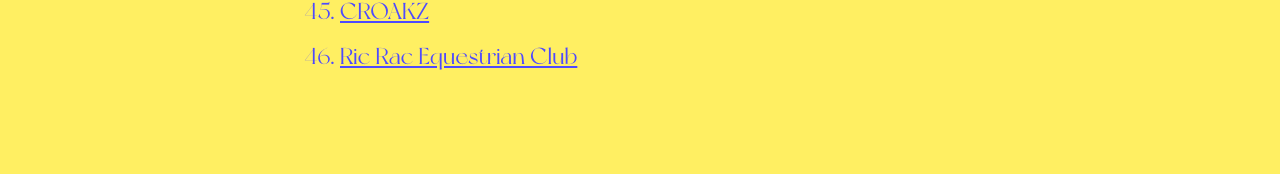
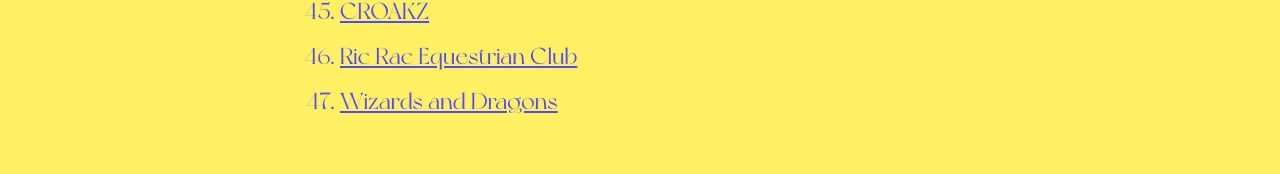
Before and after one commit to emmajane1313/the-timeless-quest, a Next.js app: page / in a window 1280 px wide. Shown: the part 3140-3314 px from the top of the page. Built offline with nearby package versions, Linux system fonts and the light colour scheme; no server answers.

Commit message:
add to index

```diff
--- a/pages/index.js
+++ b/pages/index.js
@@ -365,6 +365,9 @@
             <li>
               <a href="https://ricracequestrianclub.com/" target= "_blank" rel="noreferrer">Ric Rac Equestrian Club</a>
             </li>
+            <li>
+              <a href="https://wnd.game/" target= "_blank" rel="noreferrer">Wizards and Dragons</a>
+            </li>
           </ul>
         </section>
       </main>
```
